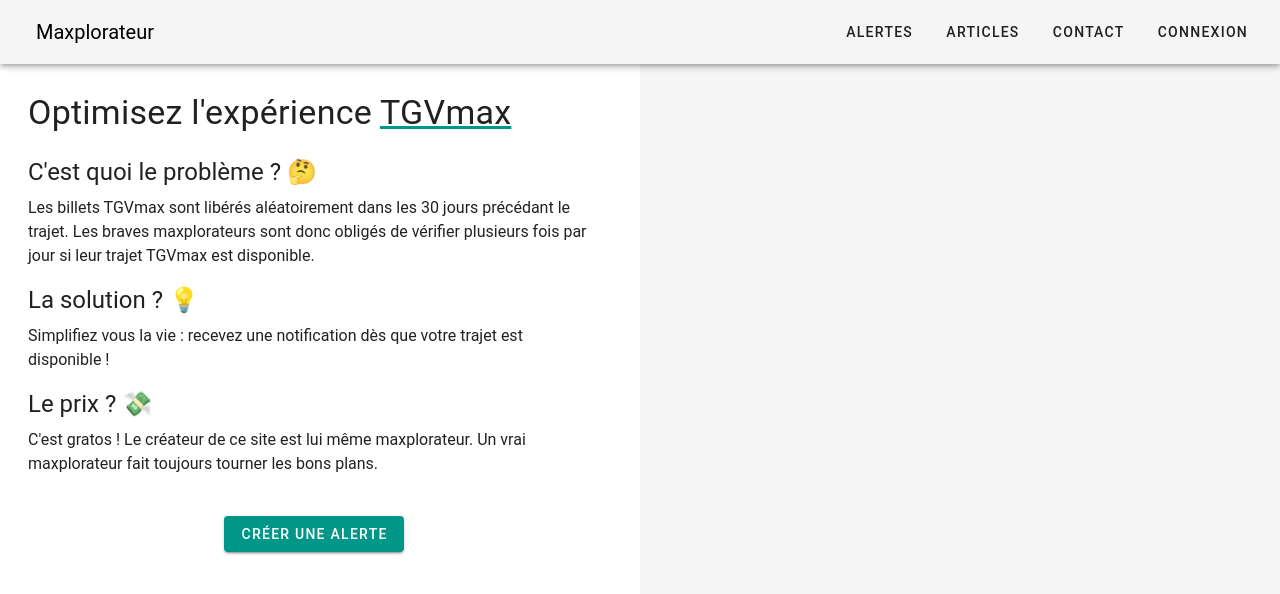
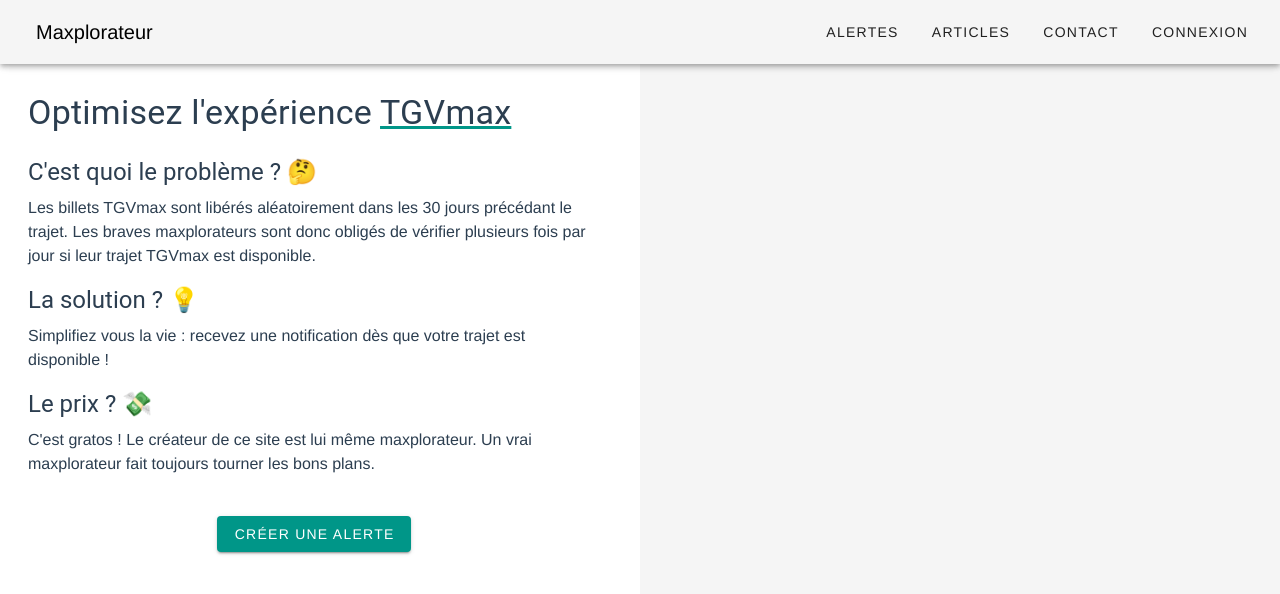
Before and after one commit to benoitdemaegdt/TGVmax, a Vue app in the folder client/: page / in a window 1280 px wide. Shown: the top 594 px of the page. Built offline with nearby package versions, Linux system fonts and the light colour scheme.

Commit message:
change main font

```diff
--- a/client/src/App.vue
+++ b/client/src/App.vue
@@ -39,3 +39,13 @@
   }
 });
 </script>
+
+<style>
+#app {
+  font-family: 'Avenir', Helvetica, Arial, sans-serif;
+  -webkit-font-smoothing: antialiased;
+  -moz-osx-font-smoothing: grayscale;
+  color: #2c3e50;
+  margin: auto;
+}
+</style>
```
